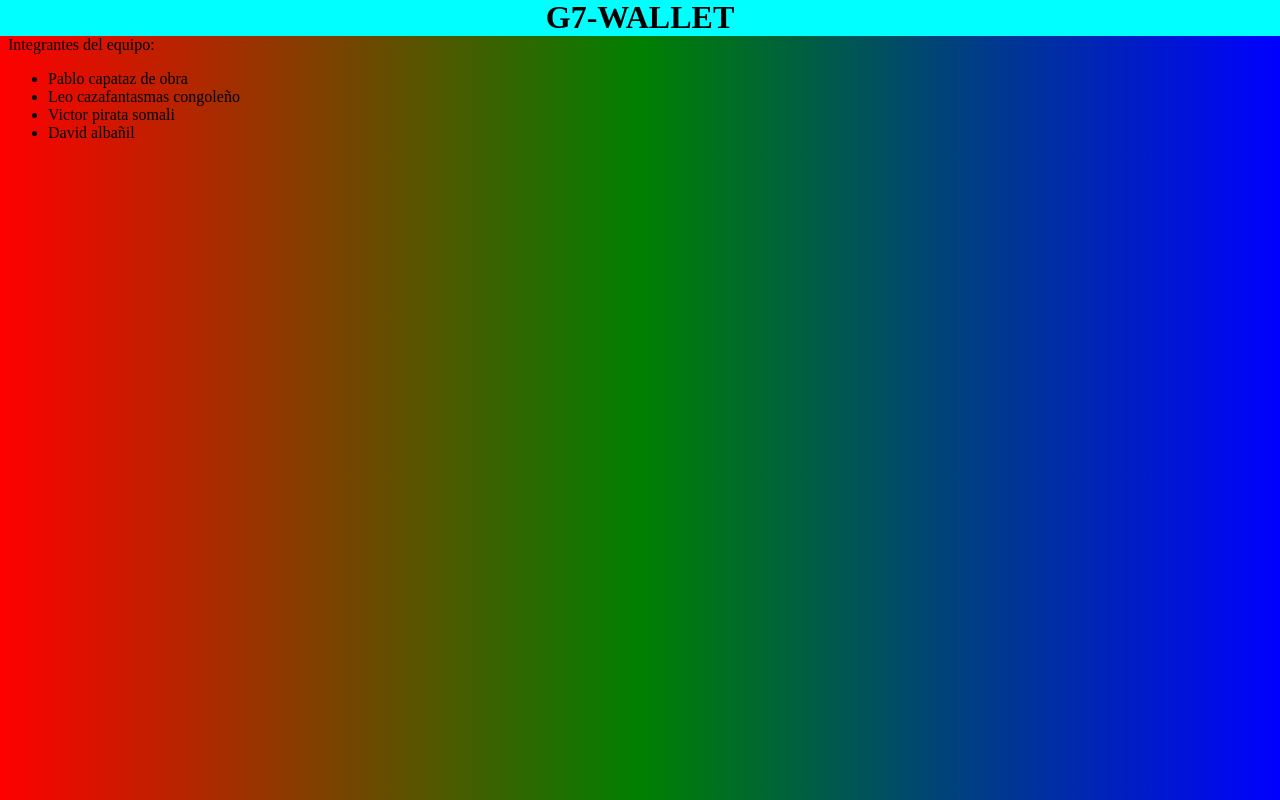
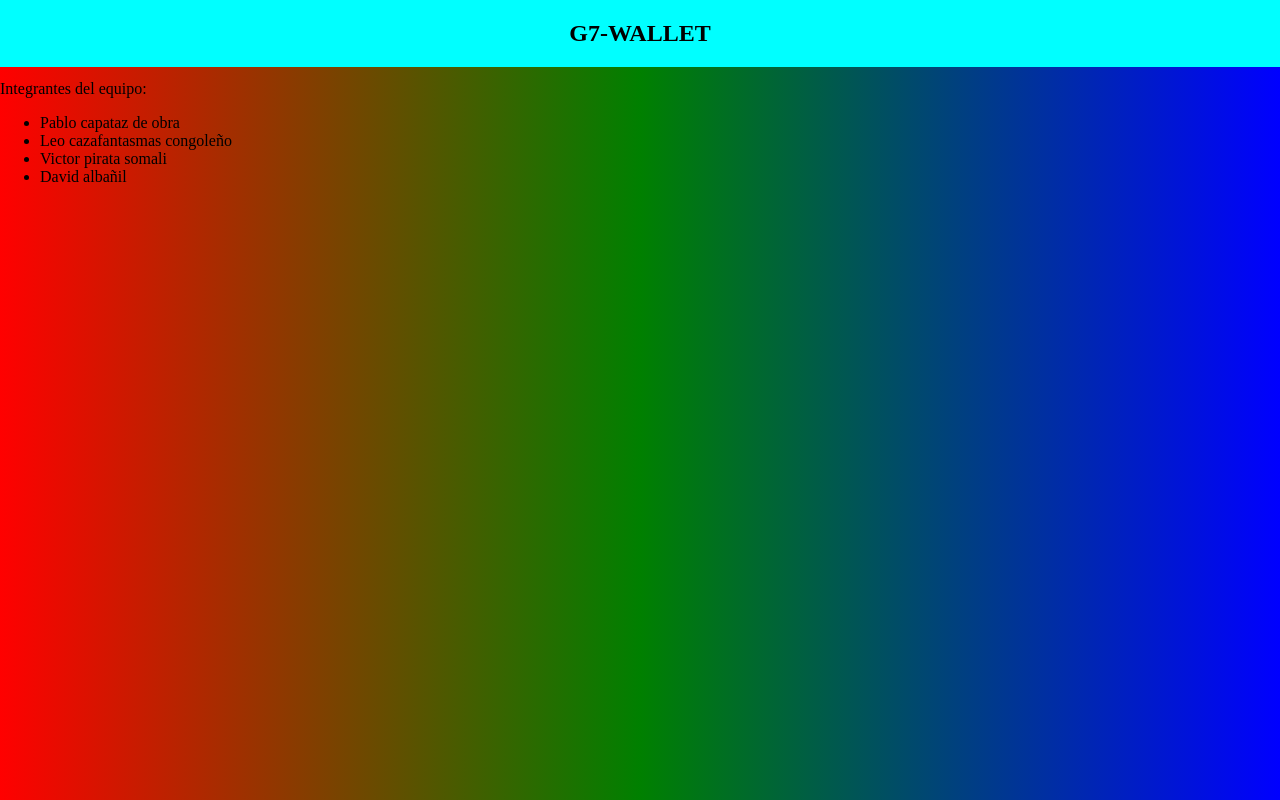
Before and after one commit to Maquinero123456/maquinero123456.github.io, a plain HTML site: page index.html in a window 1280 px wide. Drawn offline with Linux system fonts and the light colour scheme.

Commit message:
nav and main

```diff
--- a/index.css
+++ b/index.css
@@ -1,10 +1,18 @@
 body{
     background: linear-gradient(90deg, red, green, blue);
+    margin : 0; padding : 0;
 }
 
-#header{
+nav{
+    position: absolute;
+    top: -20px;
     text-align: center;
-    background-color: aqua;
-    margin: -22px;
+    background-color:aqua;
+    width: 100%;
+    margin-top: 20px;
+    max-width: 1950px;
+}
 
+main{
+    margin-top: 80px;
 }
--- a/index.html
+++ b/index.html
@@ -8,10 +8,8 @@
     <title>Wallet</title>
 </head>
 <body>
-    <div id="header">
-        <h1>G7-WALLET</h1>
-    </div>
-    <div id="integrantes">
+    <nav><h1>G7-WALLET</h1></nav>
+    <main>
         <p>Integrantes del equipo:</p>
         <ul>
             <li>Pablo capataz de obra</li>
@@ -19,7 +17,7 @@
             <li>Victor pirata somali</li>
             <li>David albañil</li>
         </ul>
-    </div>
+    <main>
 
 </body>
 </html>
```
